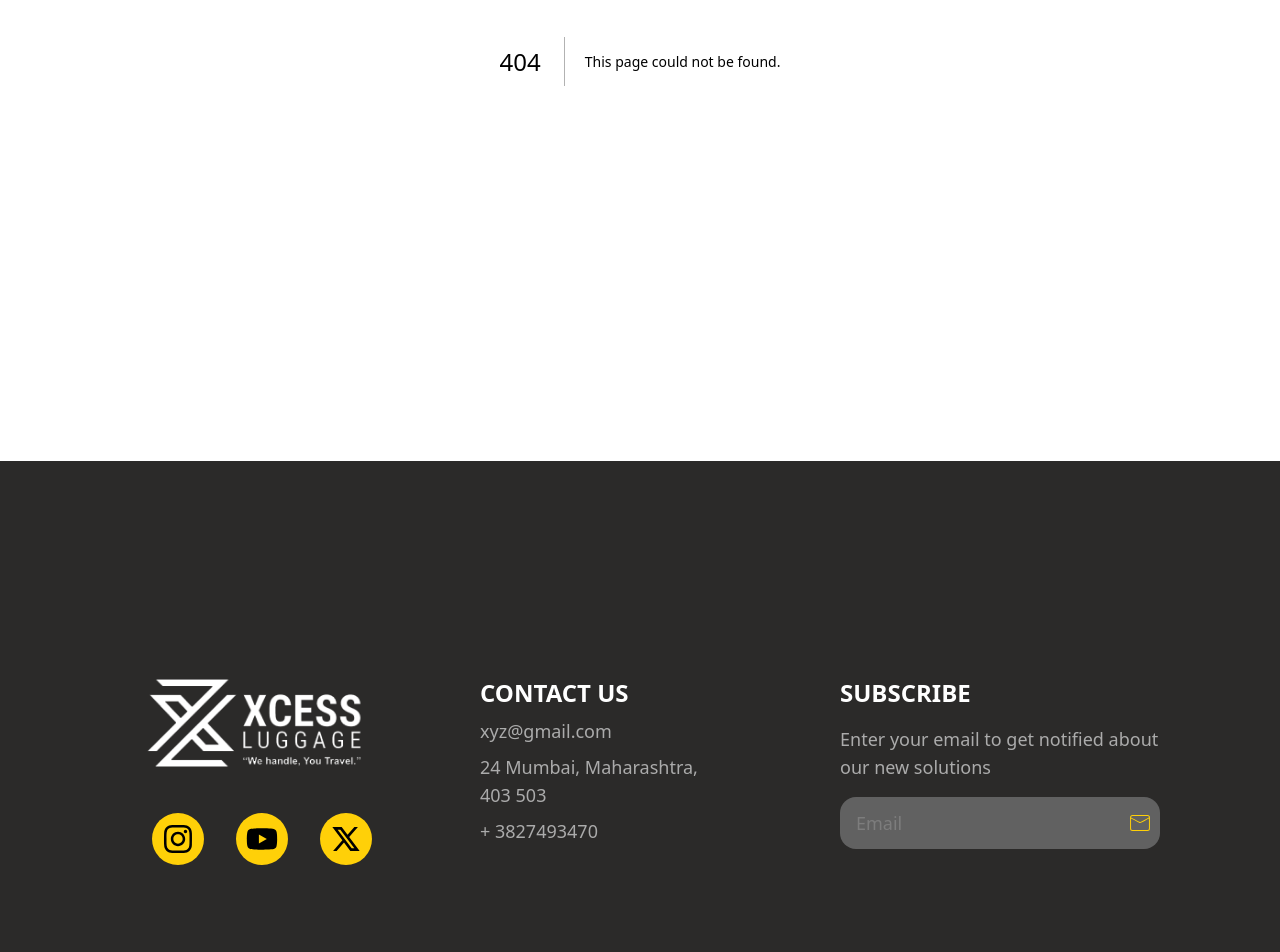
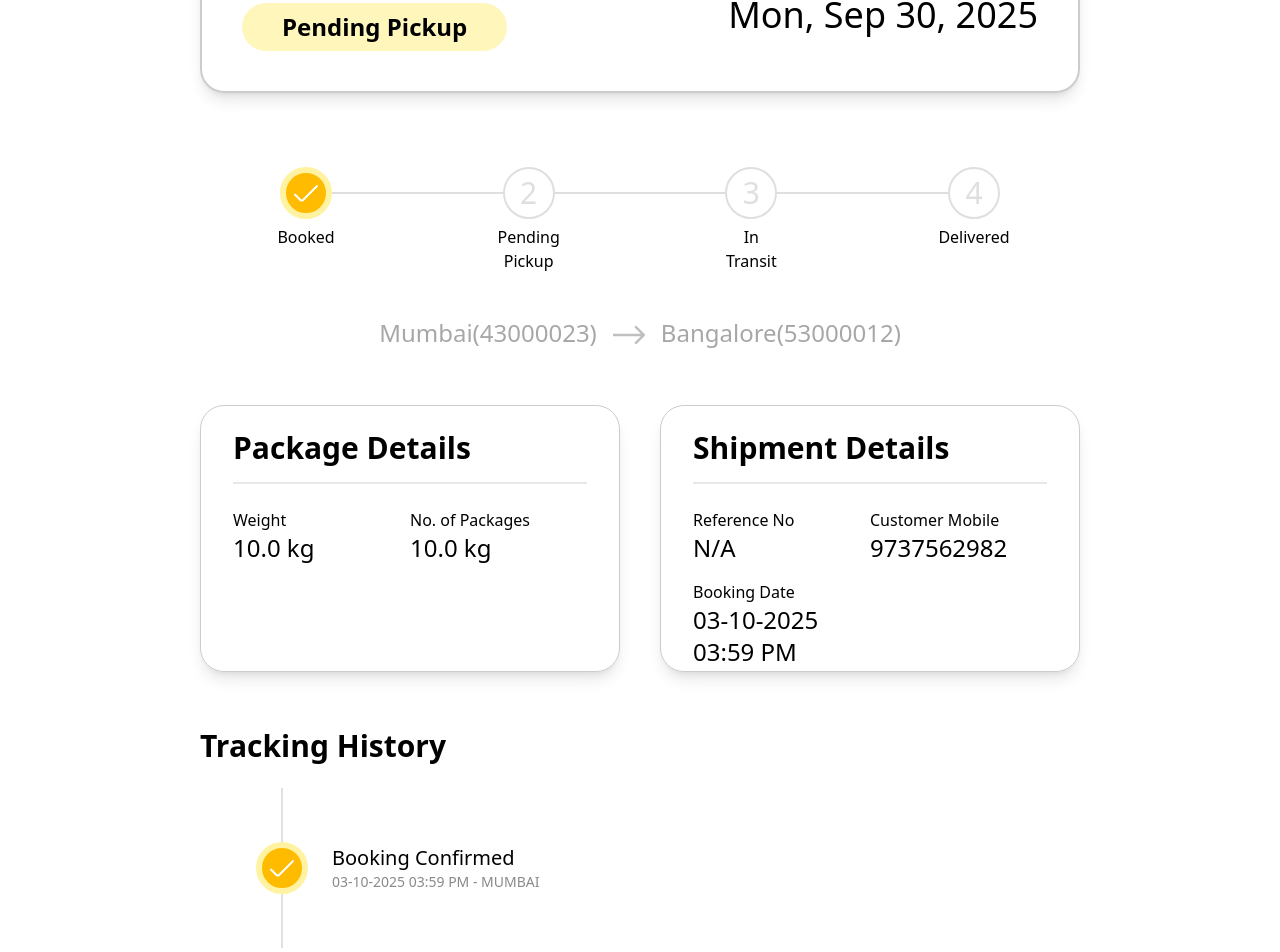
Before and after one commit to Ashish-Singh-Negi/XCESS, a Next.js app: page /track in a window 1280 px wide. Before the commit this address had no page. Shown: the part 339-1291 px from the top of the page. Built offline with nearby package versions, Linux system fonts and the light colour scheme.

Commit message:
Add tracking dashboard

```diff
--- a/app/about/page.tsx
+++ b/app/about/page.tsx
@@ -71,7 +71,7 @@ const AboutPage = () => {
             ornare leo, non suscipit magna interdum eu. Curabitur pellentesque
             nibh nibh, at maximus ante fermentum sit amet
           </p>
-          <div className="flex flex-col-reverse lg:flex-row justify-center items-center gap-10 mt-10 sm:mt-20">
+          <div className="flex flex-col-reverse lg:flex-row justify-center gap-10 mt-10 sm:mt-20">
             <div className="flex flex-col gap-6 sm:gap-10 max-w-xl">
               <p>
                 Lorem ipsum dolor sit amet, consectetur adipiscing elit. Ut et
--- /dev/null
+++ b/app/track/page.tsx
@@ -0,0 +1,232 @@
+"use client";
+
+import Image from "next/image";
+import { useState } from "react";
+
+const trackStages = [
+  {
+    name: "Booked",
+    isComplete: true,
+  },
+  {
+    name: "Pending Pickup",
+    isComplete: false,
+  },
+  {
+    name: "In Transit",
+    isComplete: false,
+  },
+  {
+    name: "Delivered",
+    isComplete: false,
+  },
+];
+
+const page = () => {
+  const [currentTacking, setCurrentTecking] = useState(0);
+
+  return (
+    <main className="min-h-screen w-full sm:w-[80%] pt-18 sm:pt-28 px-4 sm:px-18 mx-auto flex flex-col gap-14">
+      <h1 className="text-4xl font-semibold text-center mt-8 sm:mt-14">
+        Tracking Dashboard
+      </h1>
+      <section className="h-fit sm:h-[168px] w-full border-2 border-[#CCCCCC] rounded-3xl p-4 sm:p-10 flex flex-col gap-4 sm:flex-row sm:justify-between shadow-lg">
+        <div className="flex flex-col gap-2">
+          <p className="text-base md:text-lg sm:text-lg font-medium text-[#505050]">
+            Current Status
+          </p>
+          <span className="w-fit text-lg sm:text-2xl font-semibold py-1 sm:py-2 px-10 rounded-3xl bg-[#FFF6BC]">
+            Pending Pickup
+          </span>
+        </div>
+        <div className="flex flex-col gap-2 sm:text-right">
+          <p className="text-base md:text-lg text-[#505050] font-medium flex flex-col">
+            Expected Delivery
+            <span className="text-xl md:text-4xl text-black">
+              {" "}
+              Mon, Sep 30, 2025
+            </span>
+          </p>
+        </div>
+      </section>
+
+      <section className="sm:px-20">
+        <div className="h-14 w-full flex justify-between items-center mt-4 mb-10">
+          <div className="relative h-full flex flex-col items-center justify-center">
+            {trackStages[0].isComplete ? (
+              <div className="size-[52px] rounded-full flex justify-center items-center border-[6px] bg-[#FFBB00] border-[#FFF3A2]">
+                <Image
+                  src="/icons/Check-icon.png"
+                  alt="Down Arrow icon"
+                  height={24}
+                  width={24}
+                />
+              </div>
+            ) : (
+              <div className="size-[52px] text-3xl text-[#DFDFDF] rounded-full border-2 border-[#DFDFDF] flex justify-center items-center">
+                1
+              </div>
+            )}
+            <p className="absolute top-[60px] text-base font-medium text-center">
+              {trackStages[0].name}
+            </p>
+          </div>
+          {currentTacking >= 1 ? (
+            <p className="h-0.5 w-full bg-[#FFBB00]"></p>
+          ) : (
+            <p className="h-0.5 w-full bg-[#DFDFDF]"></p>
+          )}
+          <div className="relative h-full flex flex-col items-center justify-center">
+            {trackStages[1].isComplete ? (
+              <div className="size-[52px] rounded-full flex justify-center items-center border-[6px] bg-[#FFBB00] border-[#FFF3A2]">
+                <Image
+                  src="/icons/Check-icon.png"
+                  alt="Down Arrow icon"
+                  height={24}
+                  width={24}
+                />
+              </div>
+            ) : (
+              <div className="size-[52px] text-3xl text-[#DFDFDF] rounded-full border-2 border-[#DFDFDF] flex justify-center items-center">
+                2
+              </div>
+            )}
+            <p className="absolute top-[60px] text-base font-medium text-center">
+              {trackStages[1].name}
+            </p>
+          </div>
+          {currentTacking >= 2 ? (
+            <p className="h-0.5 w-full bg-[#FFBB00]"></p>
+          ) : (
+            <p className="h-0.5 w-full bg-[#DFDFDF]"></p>
+          )}
+
+          <div className="relative h-full flex flex-col items-center justify-center">
+            {trackStages[2].isComplete ? (
+              <div className="size-[52px] rounded-full flex justify-center items-center border-[6px] bg-[#FFBB00] border-[#FFF3A2]">
+                <Image
+                  src="/icons/Check-icon.png"
+                  alt="Down Arrow icon"
+                  height={24}
+                  width={24}
+                />
+              </div>
+            ) : (
+              <div className="size-[52px] text-3xl text-[#DFDFDF] rounded-full border-2 border-[#DFDFDF] flex justify-center items-center">
+                3
+              </div>
+            )}
+            <p className="absolute top-[60px] text-base font-medium text-center">
+              {trackStages[2].name}
+            </p>
+          </div>
+          {currentTacking >= 3 ? (
+            <p className="h-0.5 w-full bg-[#FFBB00]"></p>
+          ) : (
+            <p className="h-0.5 w-full bg-[#DFDFDF]"></p>
+          )}
+
+          <div className="relative h-full flex flex-col items-center justify-center">
+            {trackStages[3].isComplete ? (
+              <div className="size-[52px] rounded-full flex justify-center items-center border-[6px] bg-[#FFBB00] border-[#FFF3A2]">
+                <Image
+                  src="/icons/Check-icon.png"
+                  alt="Down Arrow icon"
+                  height={24}
+                  width={24}
+                />
+              </div>
+            ) : (
+              <div className="size-[52px] text-3xl text-[#DFDFDF] rounded-full border-2 border-[#DFDFDF] flex justify-center items-center">
+                4
+              </div>
+            )}
+            <p className="absolute top-[60px] text-base font-medium text-center">
+              {trackStages[3].name}
+            </p>
+          </div>
+        </div>
+      </section>
+
+      <div className="text-lg sm:text-2xl text-[#A7A7A7]">
+        <p className="flex justify-center gap-4 items-center">
+          Mumbai(43000023){" "}
+          <Image
+            className="pt-1"
+            src={"/icons/Arrow-Right.svg"}
+            alt="Right Arrow icon"
+            height={24}
+            width={32}
+          />{" "}
+          Bangalore(53000012)
+        </p>
+      </div>
+
+      <section className="w-full grid grid-cols-1 lg:grid-cols-2 gap-6 sm:gap-10">
+        <div className="h-[267px] w-full rounded-3xl border-[1px] border-[#CCCCCC] px-8 py-6 shadow-lg">
+          <h2 className="text-xl sm:text-3xl font-semibold pb-4 border-b-2 border-[#E8E8E8]">
+            Package Details
+          </h2>
+          <div className="py-6 grid grid-cols-2">
+            <p className="text-sm sm:text-base flex flex-col">
+              Weight{" "}
+              <span className="text-base sm:text-2xl font-medium">10.0 kg</span>
+            </p>
+            <p className="text-sm sm:text-base flex flex-col">
+              No. of Packages
+              <span className="text-base sm:text-2xl font-medium">10.0 kg</span>
+            </p>
+          </div>
+        </div>
+        <div className="h-[267px] w-full rounded-3xl border-[1px] border-[#CCCCCC] px-8 py-6 shadow-lg">
+          <h2 className="text-xl sm:text-3xl font-semibold pb-4 border-b-2 border-[#E8E8E8]">
+            Shipment Details
+          </h2>
+          <div className="py-6 grid grid-cols-2 gap-y-4">
+            <p className="text-sm sm:text-base flex flex-col">
+              Reference No{" "}
+              <span className="text-base sm:text-2xl font-medium">N/A</span>
+            </p>
+            <p className="text-sm sm:text-base flex flex-col">
+              Customer Mobile
+              <span className="text-base sm:text-2xl font-medium">
+                9737562982
+              </span>
+            </p>
+            <p className="text-sm sm:text-base flex flex-col">
+              Booking Date
+              <span className="text-base sm:text-2xl font-medium">
+                03-10-2025 03:59 PM
+              </span>
+            </p>
+          </div>
+        </div>
+      </section>
+
+      <section className="min-h-[600px] w-full flex flex-col">
+        <h2 className="text-3xl font-semibold mb-10">Tracking History</h2>
+
+        <div className="relative h-32 w-full flex gap-6 px-14">
+          <div className="h-full flex flex-col items-center justify-center">
+            <div className=" size-[52px] rounded-full flex justify-center items-center border-[6px] bg-[#FFBB00] border-[#FFF3A2]">
+              <Image
+                src="/icons/Check-icon.png"
+                alt="Down Arrow icon"
+                height={24}
+                width={24}
+              />
+            </div>
+            <p className="absolute w-40 rotate-90 -z-10 h-0.5 bg-[#E1E1E1]"></p>
+          </div>
+          <p className="flex flex-col text-xl font-medium justify-center">
+            Booking Confirmed{" "}
+            <span className="text-sm text-[#8A8A8A]">
+              03-10-2025 03:59 PM - MUMBAI
+            </span>
+          </p>
+        </div>
+      </section>
+    </main>
+  );
+};
+export default page;
```
Also changed, not shown: public/icons/Arrow-Right.svg (added).
